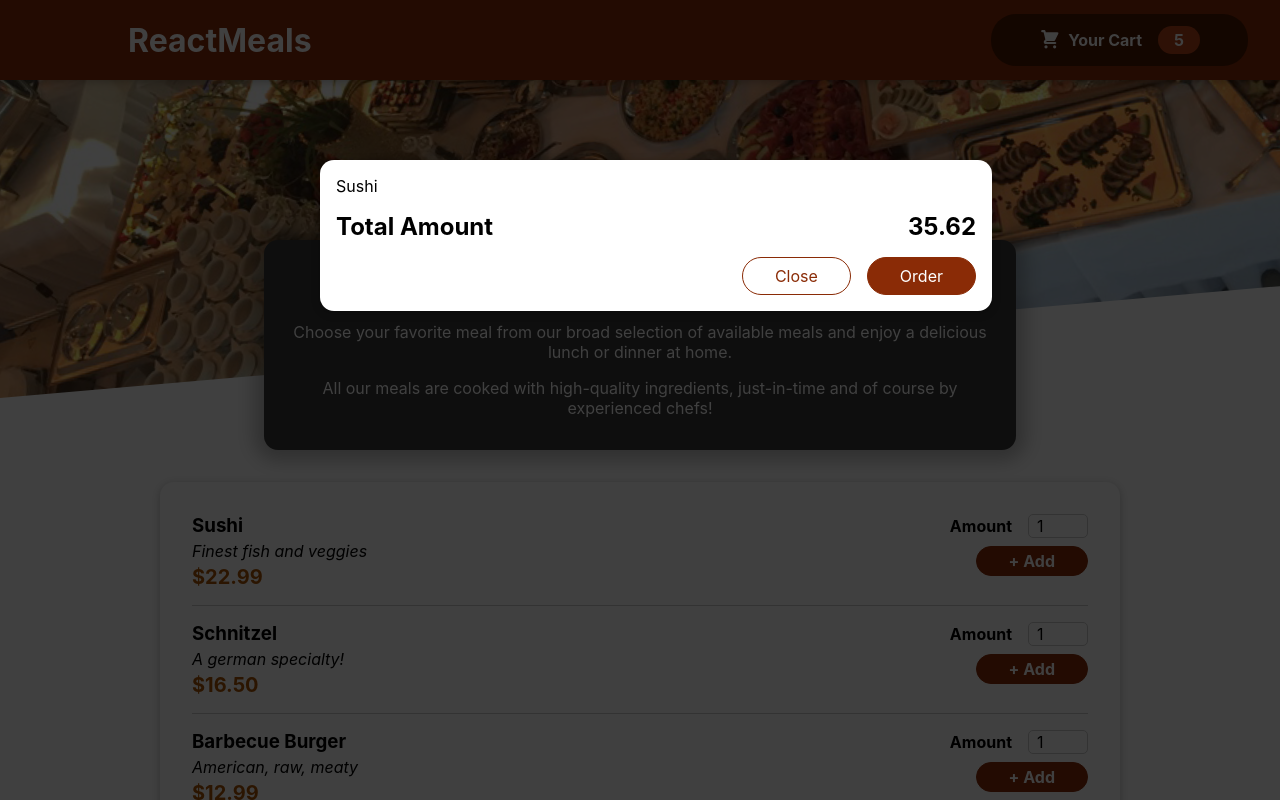
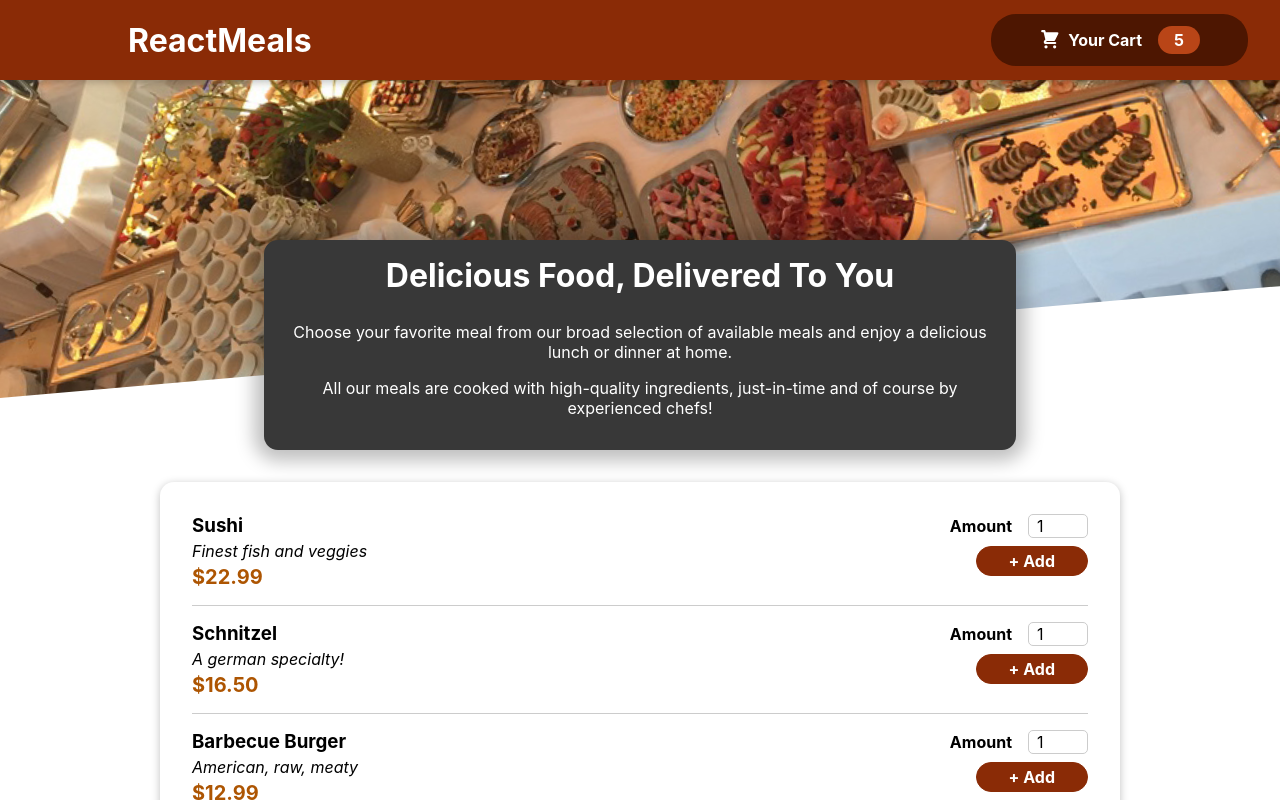
Before and after one commit to SonuCypher/ReactFoodorder, a React (Create React App) app: page / in a window 1280 px wide. Shown: the top 800 px of the page. Built offline with nearby package versions, Linux system fonts and the light colour scheme.

Commit message:
Created store folder and created context

```diff
--- a/src/App.js
+++ b/src/App.js
@@ -1,19 +1,28 @@
-import React, { Fragment } from "react";
+import React, { useState } from "react";
 import Cart from "./components/Cart/Cart";
 
 import Header from "./components/Layout/Header";
 import Meals from "./components/Meals/Meals";
+import CartProvider from "./store/CartProvider";
 // import './App.css';
 
 function App() {
+  const [cartIsShown, setCartIsShown] = useState(false);
+  const showCartHandler = () => {
+    setCartIsShown(true);
+  };
+  const hideCartHandler = () => {
+    setCartIsShown(false);
+  };
+
   return (
-    <Fragment>
-      <Cart />
-      <Header />
+    <CartProvider>
+      {cartIsShown && <Cart onClose={hideCartHandler} />}
+      <Header onShowCart={showCartHandler} />
       <main>
         <Meals />
       </main>
-    </Fragment>
+    </CartProvider>
   );
 }
 
--- a/src/components/Cart/Cart.js
+++ b/src/components/Cart/Cart.js
@@ -7,14 +7,14 @@
     (item) => <li>{item.name}</li>
   );
   return (
-    <Modal>
+    <Modal onClose={props.onClose}>
       <ul className={classes["cart-items"]}>{cartItems}</ul>
       <div className={classes.total}>
         <span>Total Amount</span>
         <span>35.62</span>
       </div>
       <div className={classes.actions}>
-        <button className={classes["button--alt"]}>Close</button>
+        <button onClick={props.onClose} className={classes["button--alt"]}>Close</button>
         <button className={classes.button}>Order</button>
       </div>
     </Modal>
--- a/src/components/Layout/Header.js
+++ b/src/components/Layout/Header.js
@@ -9,7 +9,7 @@
     <Fragment>
       <header className={classes.header}>
         <h1>ReactMeals</h1>
-        <HeaderCartButton />
+        <HeaderCartButton onClick={props.onShowCart}/>
       </header>
       <div className={classes["main-image"]}>
         <img src={mealsImage} alt="A table of foods" />
--- a/src/components/Layout/HeaderCartButton.js
+++ b/src/components/Layout/HeaderCartButton.js
@@ -4,7 +4,7 @@
 
 function HeaderCartButton(props) {
   return (
-    <button className={classes.button}>
+    <button className={classes.button} onClick={props.onClick}>
       <span className={classes.icon}>
         <CartIcon />
       </span>
--- a/src/components/UI/Modal.js
+++ b/src/components/UI/Modal.js
@@ -3,7 +3,7 @@
 import ReactDOM from "react-dom";
 
 const Backdrop = (props) => {
-  return <div className={classes.backdrop}></div>;
+  return <div className={classes.backdrop} onClick={props.onClose}></div>;
 };
 
 const ModalOverlay = (props) => {
@@ -18,7 +18,7 @@
 function Modal(props) {
   return (
     <Fragment>
-      {ReactDOM.createPortal(<Backdrop />, portalElement)}
+      {ReactDOM.createPortal(<Backdrop onClose={props.onClose} />, portalElement)}
       {ReactDOM.createPortal(
         <ModalOverlay>{props.children}</ModalOverlay>,
         portalElement
--- /dev/null
+++ b/src/store/CartProvider.js
@@ -0,0 +1,21 @@
+import React from 'react'
+import CartContext from './cart-context'
+
+function CartProvider(props) {
+    const addItemToCartHandler = (item)=>{};
+    const removeItemFromCartHandler = id => {}
+
+    const cartContext = {
+        items:[],
+        totalAmount: 0,
+        addItem: addItemToCartHandler ,
+        removeItem: removeItemFromCartHandler
+    }
+    return (
+        <CartContext.Provider value={cartContext}>
+            {props.children}
+        </CartContext.Provider>
+    )
+}
+
+export default CartProvider
--- /dev/null
+++ b/src/store/cart-context.js
@@ -0,0 +1,10 @@
+import React from 'react';
+
+const CartContext = React.createContext({
+    items:[],
+    totalAmount: 0,
+    addItem: (item)=>{},
+    removeItem:(id)=>{}
+})
+
+export default CartContext
```
